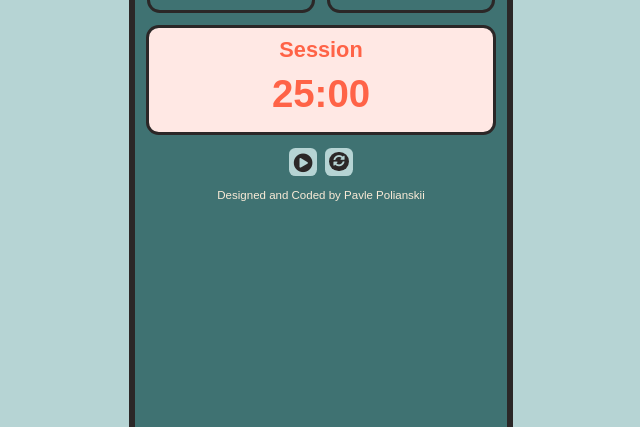
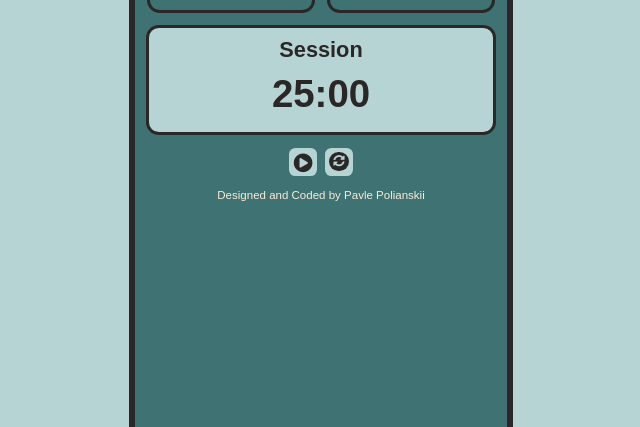
Before and after one commit to Polianskii/25_and_5_clock, a plain HTML site: page index.html in a window 1280 px wide. Shown: the part 373-800 px from the top of the page, without its empty margins (319-959 px from the left). Drawn offline with nearby package versions, Linux system fonts and the light colour scheme.

Commit message:
Update index.html

```diff
--- a/index.html
+++ b/index.html
@@ -55,7 +55,7 @@
         </button>
       </div>
     </div>
-    <div class="display last-minute">
+    <div class="display">
       <h2 class="display__title" id="timer-label">Session</h2>
       <output class="display__timer" id="time-left">25:00</output>
     </div>
```
